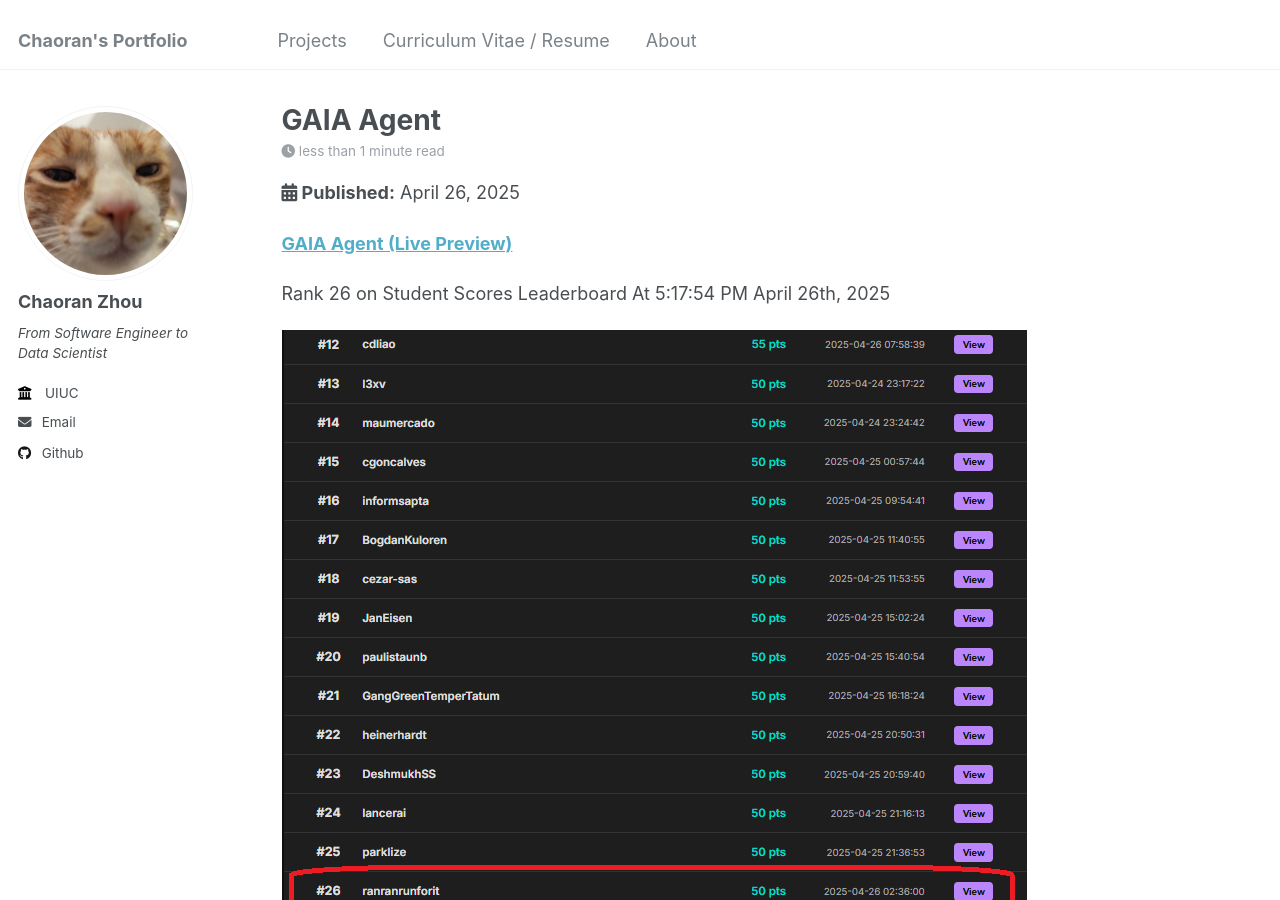
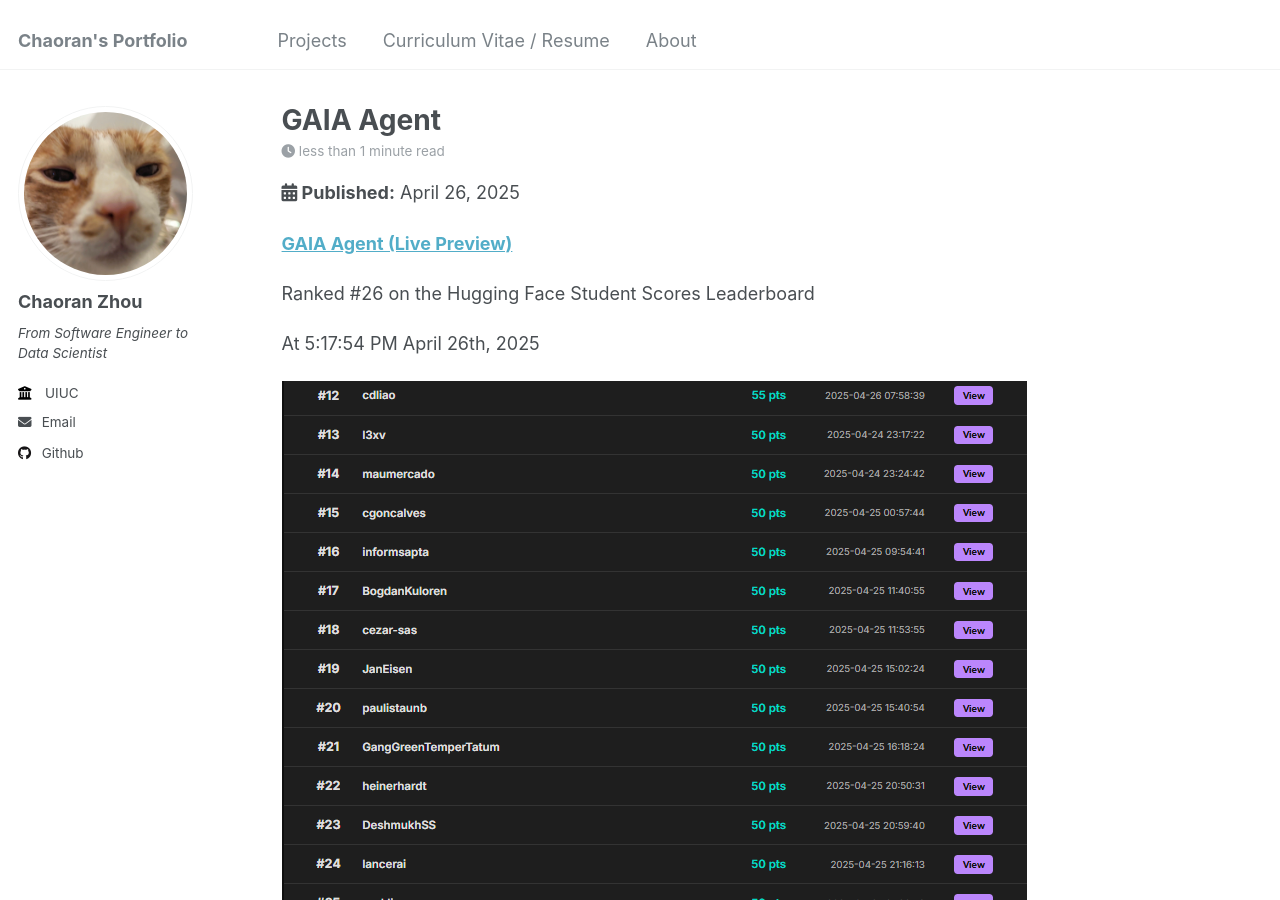
Before and after one commit to ranranrunforit/ranranrunforit.github.io, a Jekyll site: the page built from _projects/project-14.md, in a window 1280 px wide and 900 px high. Built offline with Jekyll 4.4.1, drawn with Linux system fonts in a browser that asks for light colours.

Commit message:
Update project-14.md

```diff
--- a/_projects/project-14.md
+++ b/_projects/project-14.md
@@ -21,7 +21,8 @@ tags:
 
 **[GAIA Agent (Live Preview)](https://github.com/ranranrunforit/GAIA-Agent/tree/main)**
 
-Rank 26 on Student Scores Leaderboard
+Ranked #26 on the Hugging Face Student Scores Leaderboard
+
 At 5:17:54 PM April 26th, 2025
 
  ![image](/images/Rank.png)
```
